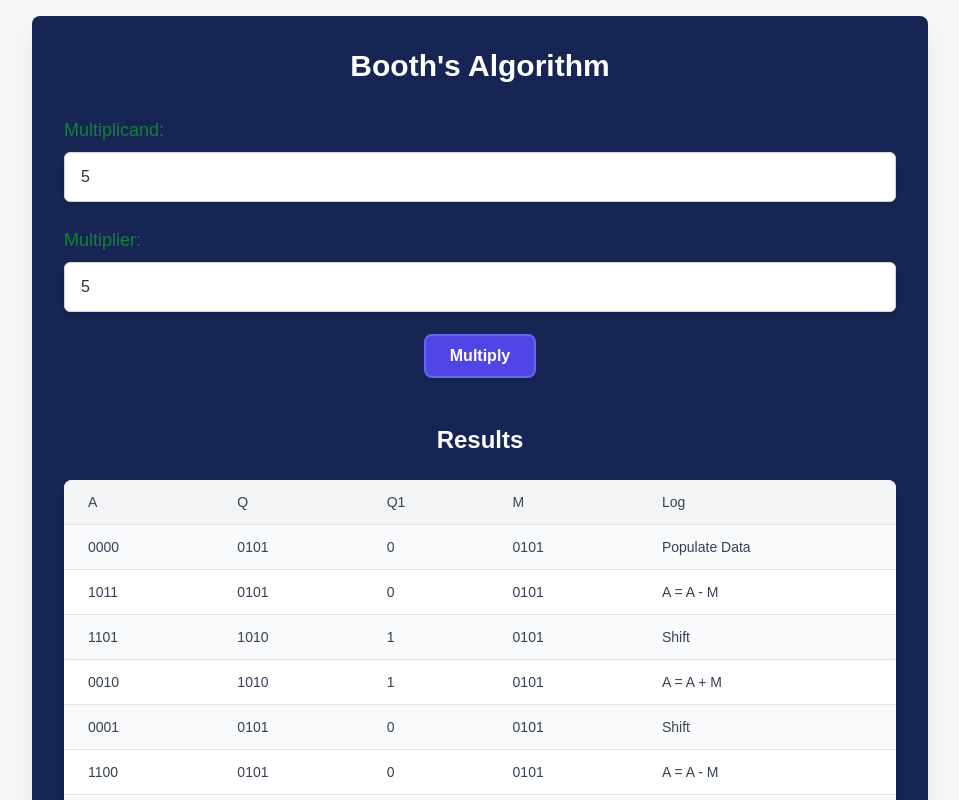
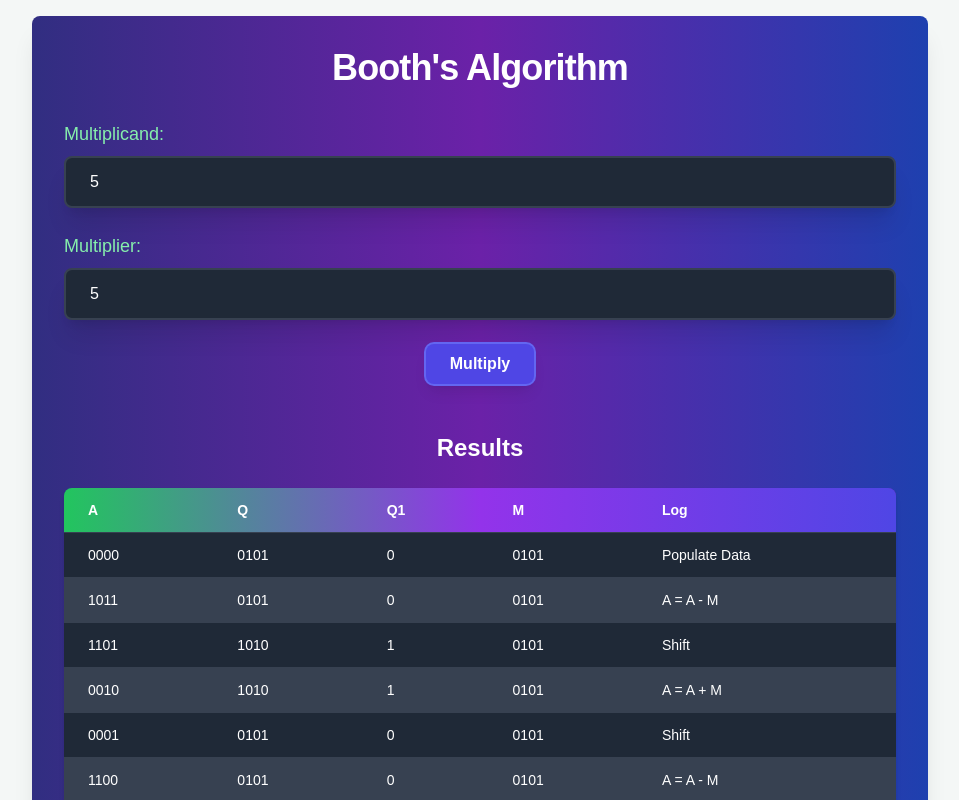
Before and after one commit to sahil-kumar-yadav/booths-algo, a Next.js app: page / in a window 1280 px wide. Both pictures are taken after typing "5", "5" into the empty fields and a click on the button "Multiply". Shown: the top 800 px of the page, without its empty margins (160-1119 px from the left). Built offline with nearby package versions, Linux system fonts and the light colour scheme.

Commit message:
updated ui and added some animation

```diff
--- a/src/app/page.js
+++ b/src/app/page.js
@@ -1,84 +1,93 @@
 "use client";
 import { multiply } from "@/component/boothsAlgorithm";
 import { useState } from "react";
-import { motion } from "framer-motion";  // Import framer-motion for animations
+import { motion } from "framer-motion"; // Import framer-motion for animations
 
 export default function Home() {
-  const [factor1, setFactor1] = useState('');
-  const [factor2, setFactor2] = useState('');
-  const [results, setResults] = useState([]);
-  const [animationKey, setAnimationKey] = useState(0);  // To trigger animation reset
+  const [factor1, setFactor1] = useState(""); // State for first factor
+  const [factor2, setFactor2] = useState(""); // State for second factor
+  const [results, setResults] = useState([]); // State for storing results
+  const [loading, setLoading] = useState(false); // State for showing loading animation
+  const [animationKey, setAnimationKey] = useState(0); // Key to trigger animation reset
 
-  const handleMultiply = () => {
-    const result = multiply(parseInt(factor1), parseInt(factor2));
-    setResults(result);
-    // Trigger animation reset
-    setAnimationKey(prevKey => prevKey + 1);
+  const handleMultiply = async () => {
+    if (!factor1 || !factor2) return; // Ensure both inputs are filled
+    setLoading(true); // Start loading
+    const result = multiply(parseInt(factor1), parseInt(factor2)); // Perform multiplication
+    setResults(result); // Store the results
+    setLoading(false); // Stop loading
+    setAnimationKey(prevKey => prevKey + 1); // Change key to trigger animation reset
   };
 
   return (
-    <div className="max-w-4xl my-4 mx-auto p-8 bg-blue-950 via-purple-500 shadow-xl rounded-lg">
-      <h1 className="text-3xl font-bold text-center text-white mb-8">Booth's Algorithm</h1>
+    <div className="max-w-4xl my-4 mx-auto p-8 bg-gradient-to-r from-indigo-900 via-purple-800 to-blue-800 shadow-xl rounded-lg relative overflow-hidden">
+      <h1 className="text-4xl font-semibold text-center text-white mb-8 tracking-tight">Booth's Algorithm</h1>
 
       {/* Input Form */}
       <form className="space-y-6" onSubmit={(e) => e.preventDefault()}>
         <div className="flex flex-col space-y-2">
-          <label htmlFor="factor1" className="text-lg font-medium text-green-700">Multiplicand:</label>
+          <label htmlFor="factor1" className="text-lg font-medium text-green-300">Multiplicand:</label>
           <motion.input
             id="factor1"
             type="number"
             name="factor1"
             value={factor1}
             onChange={(e) => setFactor1(e.target.value)}
-            className="px-4 py-3 border border-gray-300 rounded-md shadow-md focus:outline-none focus:ring-2 focus:ring-indigo-500 focus:border-indigo-500 transition duration-300"
+            className="px-6 py-3 border-2 border-gray-700 rounded-lg shadow-xl focus:outline-none focus:ring-2 focus:ring-indigo-500 focus:border-indigo-500 transition duration-300 bg-gray-800 text-white placeholder-gray-400"
+            placeholder="Enter a number"
             required
             whileFocus={{ scale: 1.05 }}
+            whileHover={{ scale: 1.02 }}
           />
         </div>
 
         <div className="flex flex-col space-y-2">
-          <label htmlFor="factor2" className="text-lg font-medium text-green-700">Multiplier:</label>
+          <label htmlFor="factor2" className="text-lg font-medium text-green-300">Multiplier:</label>
           <motion.input
             id="factor2"
             type="number"
             name="factor2"
             value={factor2}
             onChange={(e) => setFactor2(e.target.value)}
-            className="px-4 py-3 border border-gray-300 rounded-md shadow-md focus:outline-none focus:ring-2 focus:ring-indigo-500 focus:border-indigo-500 transition duration-300"
+            className="px-6 py-3 border-2 border-gray-700 rounded-lg shadow-xl focus:outline-none focus:ring-2 focus:ring-indigo-500 focus:border-indigo-500 transition duration-300 bg-gray-800 text-white placeholder-gray-400"
+            placeholder="Enter a number"
             required
             whileFocus={{ scale: 1.05 }}
+            whileHover={{ scale: 1.02 }}
           />
         </div>
 
         <div className="flex justify-center">
           <motion.button
             onClick={handleMultiply}
-            className="px-6 py-2 bg-indigo-600 text-white font-semibold rounded-md shadow-md hover:bg-indigo-700 focus:outline-none focus:ring-2 focus:ring-indigo-500 transition-transform duration-300"
+            className={`px-6 py-2 bg-indigo-600 text-white font-semibold rounded-lg shadow-lg hover:bg-indigo-700 focus:outline-none focus:ring-2 focus:ring-indigo-500 transition-transform duration-300 ${loading ? 'bg-indigo-500 cursor-not-allowed' : ''}`}
             whileHover={{ scale: 1.1 }}
+            disabled={loading} // Disable button during loading
           >
-            Multiply
+            {loading ? "Running..." : "Multiply"}
           </motion.button>
         </div>
       </form>
 
       {/* Results Section */}
-      <h2 className="text-2xl font-bold text-center text-white mt-12">Results</h2>
+      <h2 className="text-2xl font-semibold text-center text-white mt-12">Results</h2>
 
+      {/* Animation key change to reset animation each time */}
       <motion.div
-        key={animationKey}
+        key={animationKey} // The key change will trigger a reanimation on each calculation
         initial={{ opacity: 0 }}
         animate={{ opacity: 1 }}
         transition={{ duration: 0.6, delay: 0.4 }}
-        className="overflow-x-auto mt-6 bg-white shadow-md rounded-lg"
+        className="overflow-x-auto mt-6 bg-gradient-to-r from-blue-900 to-purple-800 shadow-md rounded-lg"
       >
-        <table className="min-w-full table-auto border-collapse">
-          <thead className="bg-gray-100 text-gray-800">
+        <table className="min-w-full table-auto border-collapse text-white">
+          <thead className="bg-gradient-to-r from-green-500 via-purple-600 to-indigo-600 text-sm">
             <tr>
-              <th className="py-3 px-6 text-left text-sm font-medium text-gray-700">A</th>
-              <th className="py-3 px-6 text-left text-sm font-medium text-gray-700">Q</th>
-              <th className="py-3 px-6 text-left text-sm font-medium text-gray-700">Q1</th>
-              <th className="py-3 px-6 text-left text-sm font-medium text-gray-700">M</th>
-              <th className="py-3 px-6 text-left text-sm font-medium text-gray-700">Log</th>
+              <th className="py-3 px-6 text-left">A</th>
+              <th className="py-3 px-6 text-left">Q</th>
+              <th className="py-3 px-6 text-left">Q1</th>
+              <th className="py-3 px-6 text-left">M</th>
+              <th className="py-3 px-6 text-left">Log</th>
             </tr>
           </thead>
           <motion.tbody
@@ -89,16 +98,16 @@ export default function Home() {
             {results.map((row, index) => (
               <motion.tr
                 key={index}
-                className={`border-t ${index % 2 === 0 ? 'bg-gray-50' : 'bg-white'}`}
+                className={`border-t border-gray-700 hover:bg-indigo-600 transition duration-200 ease-in-out ${index % 2 === 0 ? 'bg-gray-800' : 'bg-gray-700'}`}
                 initial={{ opacity: 0, x: -100 }}
                 animate={{ opacity: 1, x: 0 }}
                 transition={{ delay: index * 0.3, duration: 0.6 }}
               >
-                <td className="py-3 px-6 text-sm text-gray-700">{row.a}</td>
-                <td className="py-3 px-6 text-sm text-gray-700">{row.q}</td>
-                <td className="py-3 px-6 text-sm text-gray-700">{row.q1}</td>
-                <td className="py-3 px-6 text-sm text-gray-700">{row.m}</td>
-                <td className="py-3 px-6 text-sm text-gray-700">{row.log}</td>
+                <td className="py-3 px-6 text-sm">{row.a}</td>
+                <td className="py-3 px-6 text-sm">{row.q}</td>
+                <td className="py-3 px-6 text-sm">{row.q1}</td>
+                <td className="py-3 px-6 text-sm">{row.m}</td>
+                <td className="py-3 px-6 text-sm">{row.log}</td>
               </motion.tr>
             ))}
           </motion.tbody>
```
